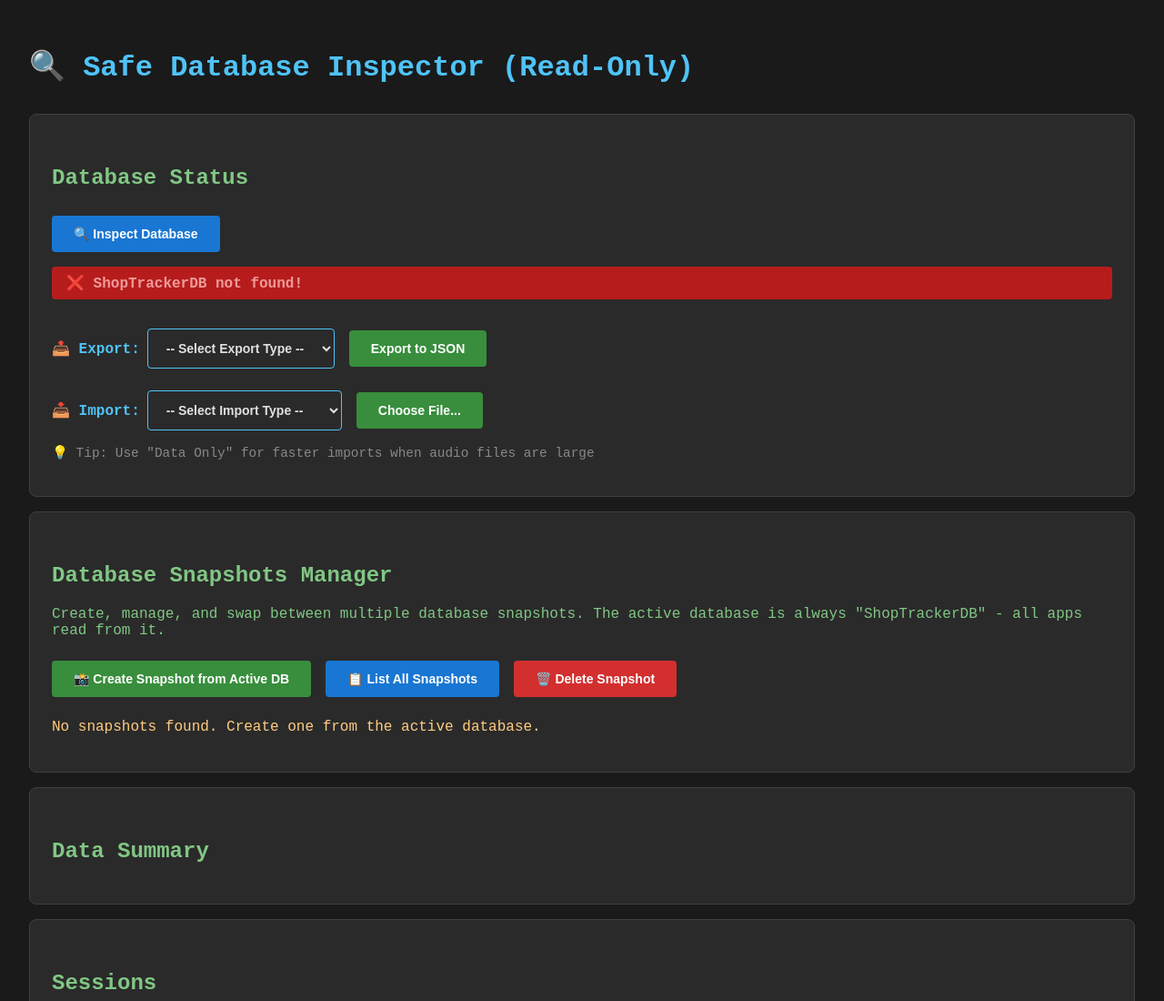
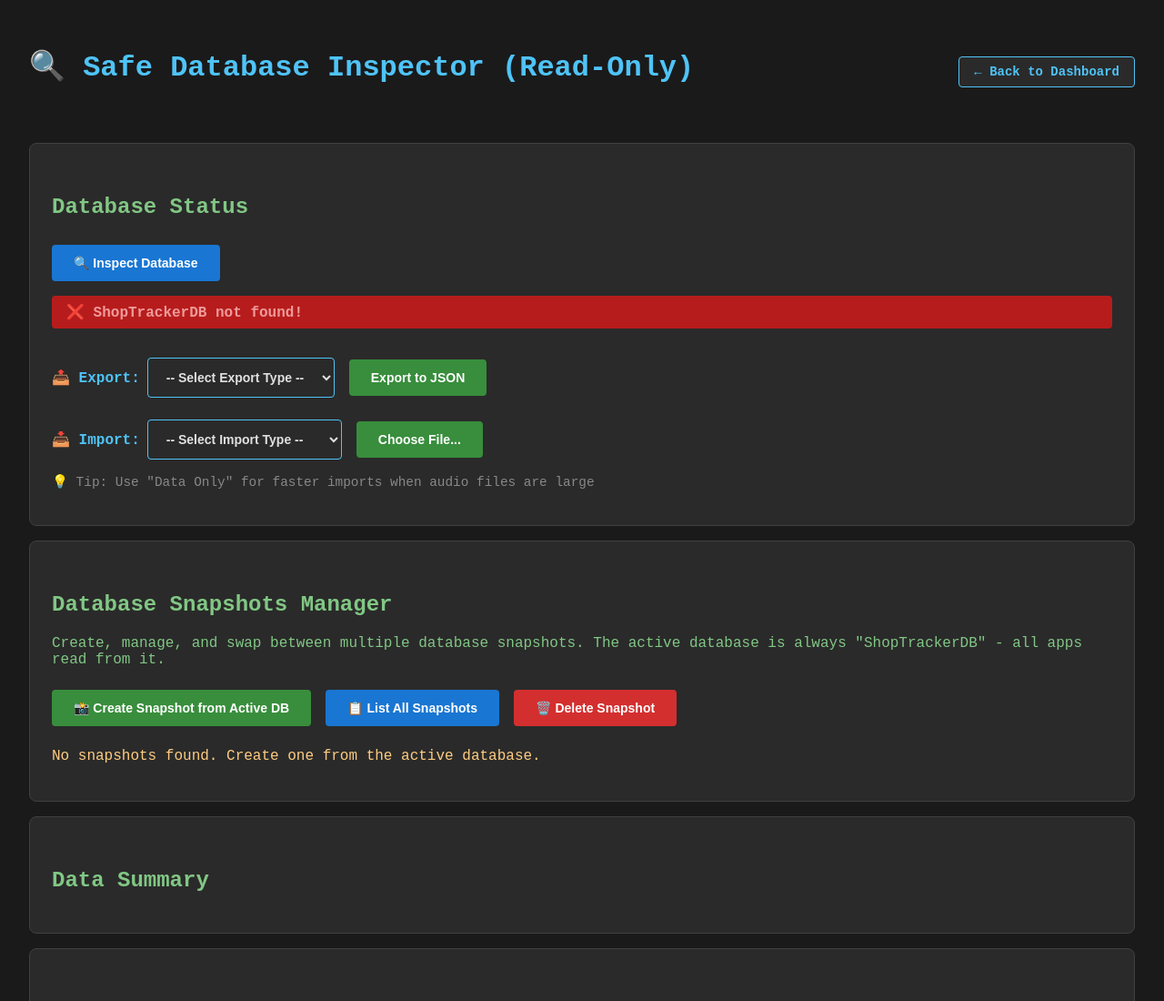
Before and after one commit to Timkey/lite-pos, a plain HTML site: page db-inspector.html in a window 1280 px wide. Shown: the top 1100 px of the page at 91% size. Drawn offline with Linux system fonts and the light colour scheme.

Commit message:
feat: Add header navigation and back button to Database Inspector

```diff
--- a/db-inspector.html
+++ b/db-inspector.html
@@ -196,10 +196,36 @@
             padding: 0.5rem 1rem;
             font-size: 0.85rem;
         }
+        .header-nav {
+            display: flex;
+            justify-content: space-between;
+            align-items: center;
+            margin-bottom: 2rem;
+        }
+        .btn-back {
+            background: #2a2a2a;
+            color: #4fc3f7;
+            border: 1px solid #4fc3f7;
+            padding: 0.5rem 1rem;
+            border-radius: 4px;
+            cursor: pointer;
+            font-weight: 600;
+            font-size: 14px;
+            text-decoration: none;
+            display: inline-block;
+        }
+        .btn-back:hover {
+            background: #1976d2;
+            color: white;
+            border-color: #1976d2;
+        }
     </style>
 </head>
 <body>
-    <h1>🔍 Safe Database Inspector (Read-Only)</h1>
+    <div class="header-nav">
+        <h1>🔍 Safe Database Inspector (Read-Only)</h1>
+        <a href="index.html" class="btn-back">← Back to Dashboard</a>
+    </div>
 
     <div class="section">
         <h2>Database Status</h2>
```
